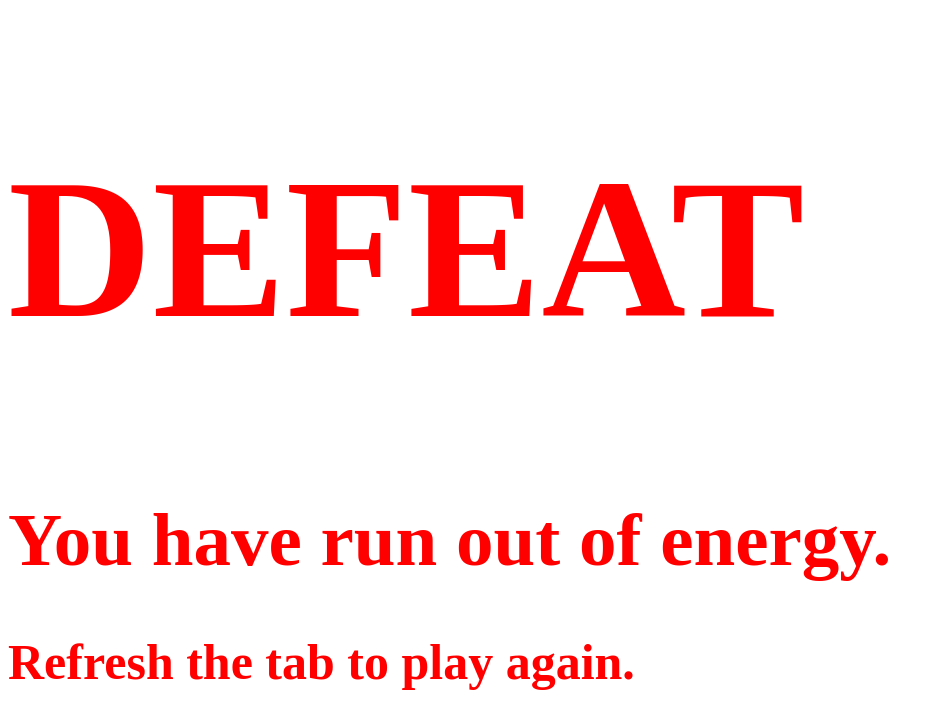
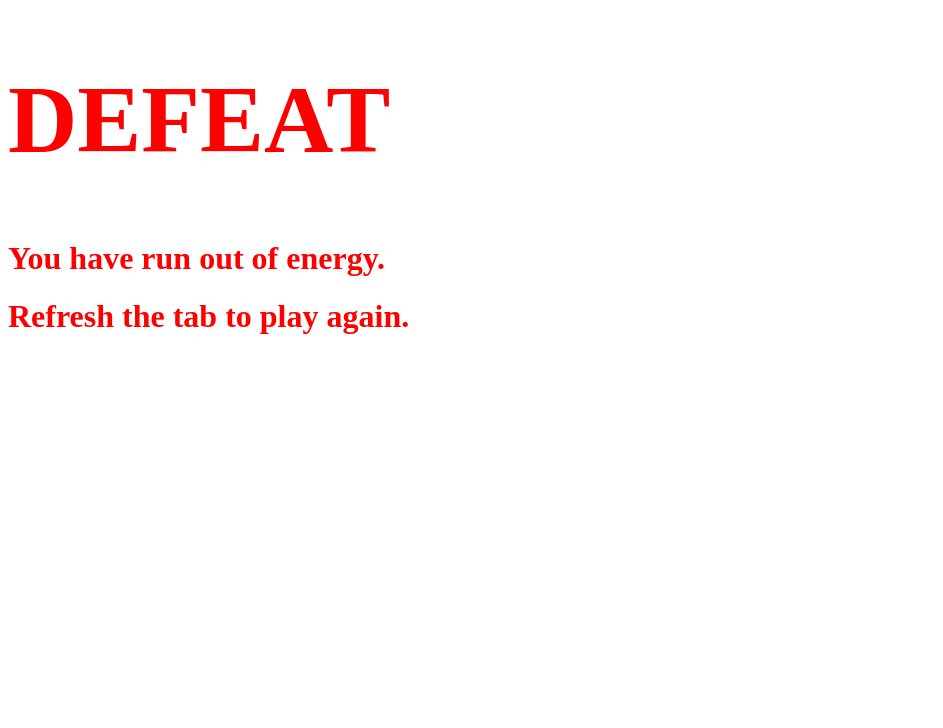
Before and after one commit to 1RandomAnt/Automatio_v2, a plain HTML site: page Defeat.html in a window 1280 px wide. Shown: the whole page, without its empty margins (0-943 px from the left). Drawn offline with Linux system fonts and the light colour scheme.

Commit message:
Update Defeat.html
Updated dimensions of defeat screen

```diff
--- a/Defeat.html
+++ b/Defeat.html
@@ -1,4 +1,4 @@
-<!DOCTYPE HTML>
+<!DOCTYPE html>
 <html lang="en">
 <head>
     <meta charset="UTF-8">
@@ -7,7 +7,7 @@
     <title>Clicker Game</title>
 </head>
 <body>
- <h1 style="font-size:200px; color:red">DEFEAT</h1>
- <h1 style="font-size:75px; color:red">You have run out of energy.</h1>
- <h1 style="font-size:50px; color:red">Refresh the tab to play again.</h1>
+ <h1 style="font-size:600%; color:red">DEFEAT</h1>
+ <h1 style="font-size:200%; color:red">You have run out of energy.</h1>
+ <h1 style="font-size:200%; color:red">Refresh the tab to play again.</h1>
 </body>
```
